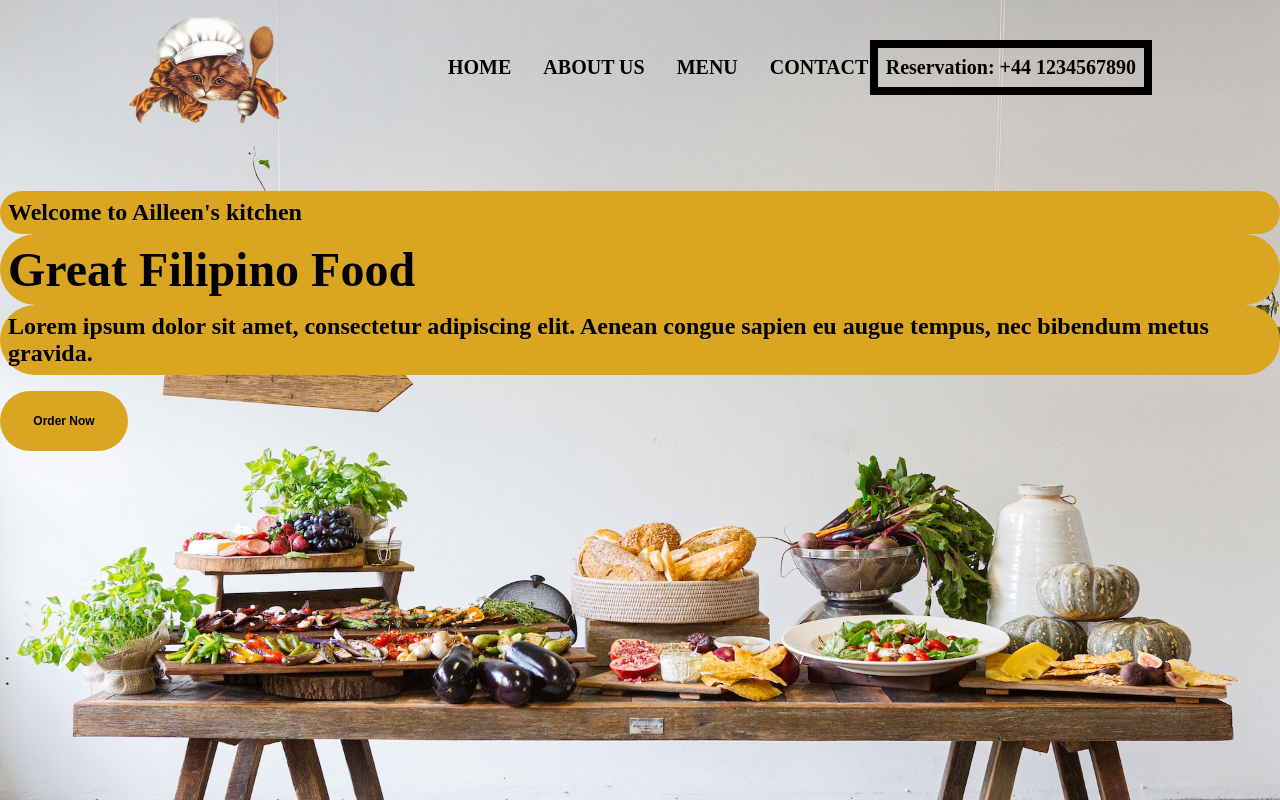
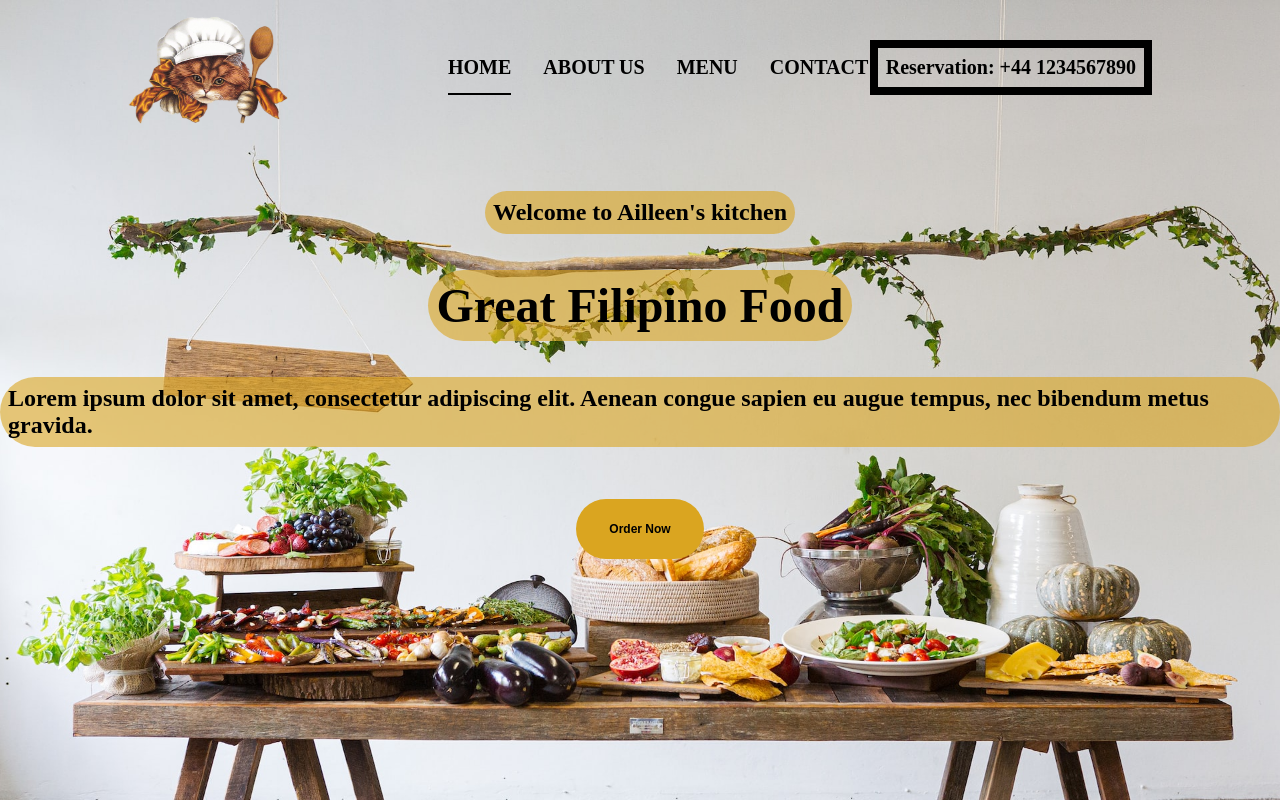
Before and after one commit to EdgarV-95/restaurant_demo, a website built with webpack: page dist/index.html in a window 1280 px wide. Built offline with nearby package versions, Linux system fonts and the light colour scheme.

Commit message:
Added logic to swap through menu options and have all buttons work

```diff
--- a/src/aboutUs.js
+++ b/src/aboutUs.js
@@ -1,14 +1,12 @@
-export function aboutUsPage() {
-    document.querySelector('.aboutUs').style.borderBottom = '2px solid black';
-    const mainDiv = document.createElement('div');
-    mainDiv.classList.add('main-content');
-    mainDiv.setAttribute('id', 'aboutUsPage');
-    mainDiv.innerHTML =
-    `
-    <p class="welcome-txt">Lorem ipsum dolor</p>
+export const aboutUsPage = (() => {
+    const about = document.createElement('div');
+    about.setAttribute('id', 'aboutUs');
+    about.setAttribute("data-tab-content", "");
+    about.innerHTML =
+    `<p class="welcome-txt">Lorem ipsum dolor</p>
     <h1 class="main-txt">Lorem ipsum dolor sit amet, consectetur</h1>
     <p class="bla-bla">Lorem ipsum dolor sit amet, consectetur adipiscing elit.</p>
     `;
 
-    return document.body.appendChild(mainDiv);
-}
+    document.body.appendChild(about);
+})();
--- a/src/contact.js
+++ b/src/contact.js
@@ -1,10 +1,9 @@
 export const contactPage = (() => {
-    // document.querySelector('.contact').style.borderBottom = '2px solid black';
     const contact = document.createElement('div');
     contact.setAttribute("id", "contact");
     contact.setAttribute("data-tab-content", "");
     contact.innerHTML =
-    `<button class="menu-btn">Contact</button>`;
+    `<button class="menu-btn test-btn">Contact</button>`;
 
     document.body.appendChild(contact)
 })();
--- a/src/home.js
+++ b/src/home.js
@@ -1,14 +1,13 @@
 export const homePage = (() => {
-    // document.querySelector('.home').style.borderBottom = '2px solid black';
     const home = document.createElement('div');
-    home.classList.add('tab-content');
+    home.setAttribute('id', 'home');
+    home.setAttribute("data-tab-content", "");
+    home.classList.add("active-content");
     home.innerHTML =
-    `<div id="home" class="active" data-tab-content>
-        <p class="welcome-txt">Welcome to Ailleen's kitchen</p>
-        <h1 class="main-txt">Great Filipino Food</h1>
-        <p class="bla-bla">Lorem ipsum dolor sit amet, consectetur adipiscing elit. Aenean congue sapien eu augue tempus, nec bibendum metus gravida.</p>
-        <button data-tab-target='#contact' class="menu-btn">Order Now</button>
-    </div`;
+    `<p class="welcome-txt">Welcome to Ailleen's kitchen</p>
+    <h1 class="main-txt">Great Filipino Food</h1>
+    <p class="bla-bla">Lorem ipsum dolor sit amet, consectetur adipiscing elit. Aenean congue sapien eu augue tempus, nec bibendum metus gravida.</p>
+    <button data-tab-target='#menu' class="menu-btn">Order Now</button>`;
 
-    document.body.appendChild(home)
+    document.body.appendChild(home);
 })();
--- a/src/menu.js
+++ b/src/menu.js
@@ -1,10 +1,9 @@
-export function menuPage() {
-    document.querySelector('.menu').style.borderBottom = '2px solid black';
-    const mainDiv = document.createElement('div');
-    mainDiv.classList.add('main-content');
-    mainDiv.setAttribute('id', 'menuPage');
-    mainDiv.innerHTML =
+export const menuPage = (() => {
+    const menu = document.createElement('div');
+    menu.setAttribute("id", "menu");
+    menu.setAttribute("data-tab-content", "");
+    menu.innerHTML =
     `<p class="welcome-txt">Our Menu: </p>`;
 
-    return document.body.appendChild(mainDiv);
-}
+    document.body.appendChild(menu)
+})();
--- a/src/navbar.js
+++ b/src/navbar.js
@@ -8,7 +8,7 @@ export const addMenu = (() => {
     </div>
     <div class="navbar">
         <div class="menu-bar">
-            <div data-tab-target="#home" class="tab red">HOME</div>
+            <div data-tab-target="#home" class="tab active-menu">HOME</div>
             <div data-tab-target="#aboutUs" class="tab">ABOUT US</div>
             <div data-tab-target="#menu" class="tab">MENU</div>
             <div data-tab-target="#contact" class="tab">CONTACT</div>
--- a/src/script.js
+++ b/src/script.js
@@ -3,29 +3,34 @@ import './style.css';
 
 import { addMenu } from './navbar';
 import { homePage } from './home';
-// import { aboutUsPage } from './aboutUs';
-// import { menuPage } from './menu';
+import { aboutUsPage } from './aboutUs';
+import { menuPage } from './menu';
 import { contactPage } from './contact';
 
 const tabs = document.querySelectorAll("[data-tab-target]");
 const tabContents = document.querySelectorAll("[data-tab-content]");
 
 // Navigation tabs
-tabs.forEach((tab) =>
+tabs.forEach((tab) => {
+  tab.style.cursor = "pointer";
   tab.addEventListener("click", () => {
     const target = document.querySelector(tab.dataset.tabTarget);
     tabContents.forEach((tabContent) => {
-      tabContent.classList.remove("active");
+      tabContent.classList.remove("active-content");
     });
     tabs.forEach((tab) => {
-      tab.classList.remove("red");
+      tab.classList.remove("active-menu");
     });
-    tab.classList.add("red");
-    target.classList.add("active");
+    tab.classList.add("active-menu");
+    target.classList.add("active-content");
   })
-);
+});
 
 //Makes sure that menu navigation tab is colored after clicking button
 document.querySelector(".menu-btn").addEventListener("click", () => {
-    document.querySelector(`[data-tab-target="#contact"]`).classList.add("red");
+    document.querySelector(`[data-tab-target="#menu"]`).classList.add("active-menu");
   });
+
+document.querySelector('.test-btn').addEventListener('click', () => {
+  console.log('fasz')
+})
--- a/src/style.css
+++ b/src/style.css
@@ -3,17 +3,9 @@
     padding: 0;
 }
 
-.red {
-    color: var(--pink);
+.active-menu {
+    border-bottom: 2px solid black;
 }
-
-.active[data-tab-content] {
-    display: block;
-  }
-
-[data-tab-content] {
-    display: none;
-  }
 
 body {
     background-image: url(./assets/mainbg.jpg);
@@ -51,14 +43,6 @@ body {
     gap: 2.5vw;
 }
 
-.home, .aboutUs, .menu, .delivery, .blog, .contact {
-    cursor: pointer;
-}
-
-.home:hover, .aboutUs:hover, .menu:hover, .delivery:hover, .blog:hover, .contact:hover {
-    border-bottom: 2px solid black;
-}
-
 .mobile-nr {
     border: 8px solid black;
     padding: 1vh;
@@ -67,7 +51,7 @@ body {
 
 /* MAIN CONTENT */
 
-.tab-content {
+.active-content[data-tab-content] {
     display: flex;
     justify-content: center;
     align-items: center;
@@ -77,8 +61,12 @@ body {
     font-size: 3vh;
 }
 
+[data-tab-content] {
+    display: none;
+}
+
 .welcome-txt, .main-txt, .bla-bla {
-    background-color: goldenrod;
+    background-color: rgb(218, 165, 32, .6);
     border-radius: 4vw;
     padding: 1vh;
     font-weight: bold;
```
Also changed, not shown: dist/main.js, 1 other file.
